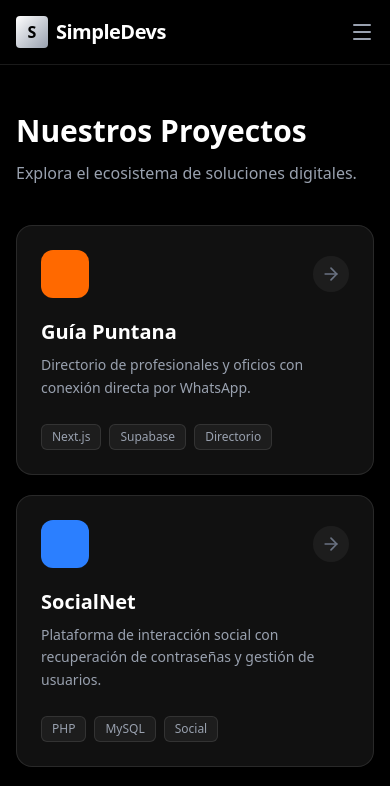
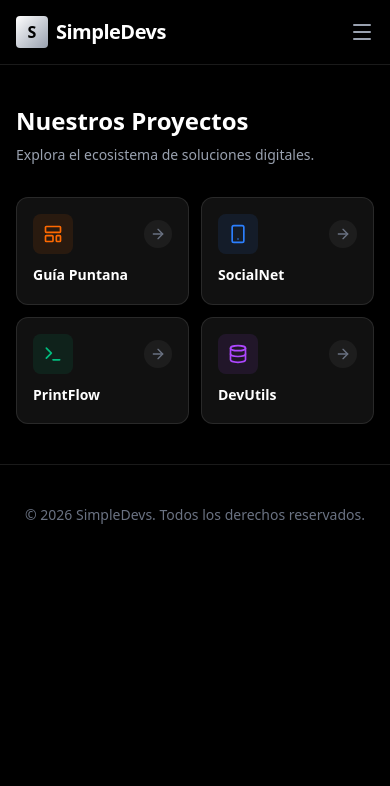
Before and after one commit to SimpleDevsSL/simpledevs-hub, a Next.js app: page / in a window 390 px wide. Shown: the top 786 px of the page. Built offline with nearby package versions, Linux system fonts and the light colour scheme.

Commit message:
Cambios en logos. También organización de los proyectos en la visión mobile

```diff
--- a/app/page.tsx
+++ b/app/page.tsx
@@ -21,10 +21,10 @@ const PROJECTS = [
     name: 'Guía Puntana',
     description: 'Directorio de profesionales y oficios con conexión directa por WhatsApp.',
     icon: LayoutTemplate,
-    color: 'bg-orange-500',
+    bgColor: 'bg-orange-500/10',
     textColor: 'text-orange-500',
     gradient: 'from-orange-500/20 via-[#000000] to-[#000000]',
-    link: 'https://guia-puntana.vercel.app',
+    link: 'https://guia-puntana.vercel.app', // Link externo (lo dejaremos en la data por si se usa dentro del detalle)
     tags: ['Next.js', 'Supabase', 'Directorio']
   },
   {
@@ -32,7 +32,7 @@ const PROJECTS = [
     name: 'SocialNet',
     description: 'Plataforma de interacción social con recuperación de contraseñas y gestión de usuarios.',
     icon: Smartphone,
-    color: 'bg-blue-500',
+    bgColor: 'bg-blue-500/10',
     textColor: 'text-blue-500',
     gradient: 'from-blue-500/20 via-[#000000] to-[#000000]',
     link: '#',
@@ -43,7 +43,7 @@ const PROJECTS = [
     name: 'PrintFlow',
     description: 'Panel de control para gestión y calibración de impresoras 3D Createbot.',
     icon: Terminal,
-    color: 'bg-emerald-500',
+    bgColor: 'bg-emerald-500/10',
     textColor: 'text-emerald-500',
     gradient: 'from-emerald-500/20 via-[#000000] to-[#000000]',
     link: '#',
@@ -54,7 +54,7 @@ const PROJECTS = [
     name: 'DevUtils',
     description: 'Colección de herramientas y calculadoras enfocadas en programación funcional.',
     icon: Database,
-    color: 'bg-purple-500',
+    bgColor: 'bg-purple-500/10',
     textColor: 'text-purple-500',
     gradient: 'from-purple-500/20 via-[#000000] to-[#000000]',
     link: '#',
@@ -66,7 +66,7 @@ export default function HubPage() {
   const [currentSlide, setCurrentSlide] = useState(0);
   const [isHovered, setIsHovered] = useState(false);
 
-  // Auto-play del carousel (cambia cada 5 segundos si no está el mouse encima)
+  // Auto-play del carousel
   useEffect(() => {
     if (isHovered) return;
     const timer = setInterval(() => {
@@ -116,10 +116,7 @@ export default function HubPage() {
           onMouseEnter={() => setIsHovered(true)}
           onMouseLeave={() => setIsHovered(false)}
         >
-          {/* Contenedor principal del carousel */}
           <div className="mx-auto max-w-7xl px-4 sm:px-6 lg:px-8 relative">
-
-            {/* Carril animado */}
             <div className="relative h-[450px] overflow-hidden rounded-2xl border border-white/10 bg-[#080808]">
               {PROJECTS.map((project, index) => {
                 const Icon = project.icon;
@@ -130,13 +127,12 @@ export default function HubPage() {
                     key={project.id}
                     className={`absolute inset-0 transition-opacity duration-700 ease-in-out ${isActive ? 'opacity-100 z-10' : 'opacity-0 z-0'}`}
                   >
-                    {/* Resplandor radial de fondo estilo JetBrains */}
                     <div className={`absolute inset-0 bg-[radial-gradient(ellipse_at_top_right,_var(--tw-gradient-stops))] ${project.gradient} opacity-60`}></div>
 
                     <div className="relative flex h-full items-center p-12 lg:p-20">
                       <div className="max-w-2xl">
                         <div className="mb-6 inline-flex items-center gap-2 rounded-full border border-white/10 bg-white/5 px-4 py-1.5 backdrop-blur-sm">
-                          <Icon size={16} className={project.textColor} />
+                          <Icon className={`h-4 w-4 ${project.textColor}`} />
                           <span className="text-xs font-semibold uppercase tracking-wider text-gray-300">Proyecto Destacado</span>
                         </div>
 
@@ -148,15 +144,14 @@ export default function HubPage() {
                           {project.description}
                         </p>
 
-                        <a
-                          href={project.link}
+                        <Link
+                          href={`/proyectos/${project.id}`}
                           className="inline-flex items-center gap-2 rounded-lg bg-white px-8 py-3.5 text-sm font-semibold text-black transition-transform hover:scale-105"
                         >
-                          Ir al Proyecto <ArrowRight size={18} />
-                        </a>
+                          Ver Detalles <ArrowRight size={18} />
+                        </Link>
                       </div>
 
-                      {/* Icono gigante decorativo a la derecha */}
                       <div className="absolute -right-10 top-1/2 -translate-y-1/2 opacity-5 pointer-events-none">
                         <Icon size={400} />
                       </div>
@@ -166,21 +161,13 @@ export default function HubPage() {
               })}
             </div>
 
-            {/* Controles del Carousel */}
-            <button
-              onClick={prevSlide}
-              className="absolute left-8 top-1/2 z-20 -translate-y-1/2 rounded-full border border-white/10 bg-[#111111]/80 p-3 text-white backdrop-blur-md transition-all hover:bg-white/10 hover:scale-110"
-            >
+            <button onClick={prevSlide} className="absolute left-8 top-1/2 z-20 -translate-y-1/2 rounded-full border border-white/10 bg-[#111111]/80 p-3 text-white backdrop-blur-md transition-all hover:bg-white/10 hover:scale-110">
               <ChevronLeft size={24} />
             </button>
-            <button
-              onClick={nextSlide}
-              className="absolute right-8 top-1/2 z-20 -translate-y-1/2 rounded-full border border-white/10 bg-[#111111]/80 p-3 text-white backdrop-blur-md transition-all hover:bg-white/10 hover:scale-110"
-            >
+            <button onClick={nextSlide} className="absolute right-8 top-1/2 z-20 -translate-y-1/2 rounded-full border border-white/10 bg-[#111111]/80 p-3 text-white backdrop-blur-md transition-all hover:bg-white/10 hover:scale-110">
               <ChevronRight size={24} />
             </button>
 
-            {/* Indicadores (Dots) */}
             <div className="absolute bottom-6 left-1/2 z-20 flex -translate-x-1/2 gap-3">
               {PROJECTS.map((_, index) => (
                 <button
@@ -191,53 +178,61 @@ export default function HubPage() {
                 />
               ))}
             </div>
-
           </div>
         </section>
 
-        {/* --- PRODUCT GRID (El Hub) - SIEMPRE VISIBLE, PRIMERO EN MOBILE --- */}
-        <section id="productos" className="py-12 md:py-20 bg-[#000000] md:bg-[#080808]">
+        {/* --- PRODUCT GRID --- */}
+        {/* --- PRODUCT GRID (El Hub) --- */}
+        <section id="productos" className="py-10 md:py-20 bg-[#000000] md:bg-[#080808]">
           <div className="mx-auto max-w-7xl px-4 sm:px-6 lg:px-8">
-            <div className="mb-10 md:mb-12">
-              <h2 className="text-3xl font-bold text-white md:text-4xl">Nuestros Proyectos</h2>
-              <p className="mt-3 text-gray-400 md:text-lg">Explora el ecosistema de soluciones digitales.</p>
+            <div className="mb-8 md:mb-12">
+              <h2 className="text-2xl md:text-4xl font-bold text-white">Nuestros Proyectos</h2>
+              <p className="mt-2 md:mt-3 text-sm md:text-lg text-gray-400">Explora el ecosistema de soluciones digitales.</p>
             </div>
 
-            <div className="grid grid-cols-1 gap-5 md:grid-cols-2 lg:grid-cols-2 xl:gap-8">
+            {/* AQUÍ ESTÁ LA CLAVE: grid-cols-2 fuerza 2 columnas desde el tamaño más pequeño */}
+            <div className="grid grid-cols-2 gap-3 sm:gap-4 md:grid-cols-2 lg:grid-cols-2 xl:gap-8">
               {PROJECTS.map((project) => {
                 const Icon = project.icon;
                 return (
-                  <a
+                  <Link
                     key={project.id}
-                    href={project.link}
-                    className="group relative flex flex-col justify-between overflow-hidden rounded-2xl border border-white/10 bg-[#111111] p-6 md:p-8 transition-all hover:border-white/20 hover:bg-[#151515]"
+                    href={`/proyectos/${project.id}`}
+                    className="group relative flex flex-col justify-between overflow-hidden rounded-xl md:rounded-2xl border border-white/10 bg-[#111111] p-4 md:p-8 transition-all hover:border-white/20 hover:bg-[#151515]"
                   >
                     <div>
-                      <div className="mb-5 flex items-center justify-between md:mb-6">
-                        <div className={`flex h-12 w-12 md:h-14 md:w-14 items-center justify-center rounded-xl ${project.color} bg-opacity-10 transition-transform group-hover:scale-110`}>
-                          <Icon size={24} className={`md:h-7 md:w-7 ${project.textColor}`} />
+                      {/* Cabecera de la tarjeta (Icono + Flecha) */}
+                      <div className="mb-3 md:mb-6 flex flex-row items-center justify-between">
+                        {/* Icono: Más pequeño en móvil (h-10 w-10), grande en PC */}
+                        <div className={`flex h-10 w-10 md:h-14 md:w-14 shrink-0 items-center justify-center rounded-lg md:rounded-xl ${project.bgColor} transition-transform group-hover:scale-110`}>
+                          <Icon className={`h-5 w-5 md:h-7 md:w-7 ${project.textColor}`} />
                         </div>
-                        <div className="rounded-full bg-white/5 p-2 transition-colors group-hover:bg-white/10">
-                           <ArrowRight size={20} className="text-gray-500 transition-transform group-hover:-rotate-45 group-hover:text-white" />
+                        {/* Flecha: Visible siempre, adaptada en tamaño */}
+                        <div className="rounded-full bg-white/5 p-1.5 md:p-2 transition-colors group-hover:bg-white/10">
+                           <ArrowRight className="h-4 w-4 md:h-5 md:w-5 text-gray-500 transition-transform group-hover:-rotate-45 group-hover:text-white" />
                         </div>
                       </div>
 
-                      <h3 className="mb-2 text-xl font-bold text-white group-hover:text-gray-200 md:text-2xl transition-colors">
+                      {/* Título: Ajuste de tamaño para que quepa en 2 columnas */}
+                      <h3 className="mb-1 md:mb-2 text-sm sm:text-base md:text-2xl font-bold text-white group-hover:text-gray-200 transition-colors leading-tight">
                         {project.name}
                       </h3>
-                      <p className="text-sm text-gray-400 leading-relaxed md:text-base">
+
+                      {/* Descripción: Oculta completamente en móvil para ahorrar espacio */}
+                      <p className="hidden md:block text-sm md:text-base text-gray-400 leading-relaxed">
                         {project.description}
                       </p>
                     </div>
 
-                    <div className="mt-6 flex flex-wrap gap-2 md:mt-8">
+                    {/* Etiquetas: Ocultas en móvil */}
+                    <div className="hidden md:flex mt-6 flex-wrap gap-2 md:mt-8">
                       {project.tags.map(tag => (
                         <span key={tag} className="rounded-md bg-white/5 px-2.5 py-1 text-xs font-medium text-gray-400 border border-white/10 transition-colors group-hover:text-gray-300">
                           {tag}
                         </span>
                       ))}
                     </div>
-                  </a>
+                  </Link>
                 );
               })}
             </div>
```
